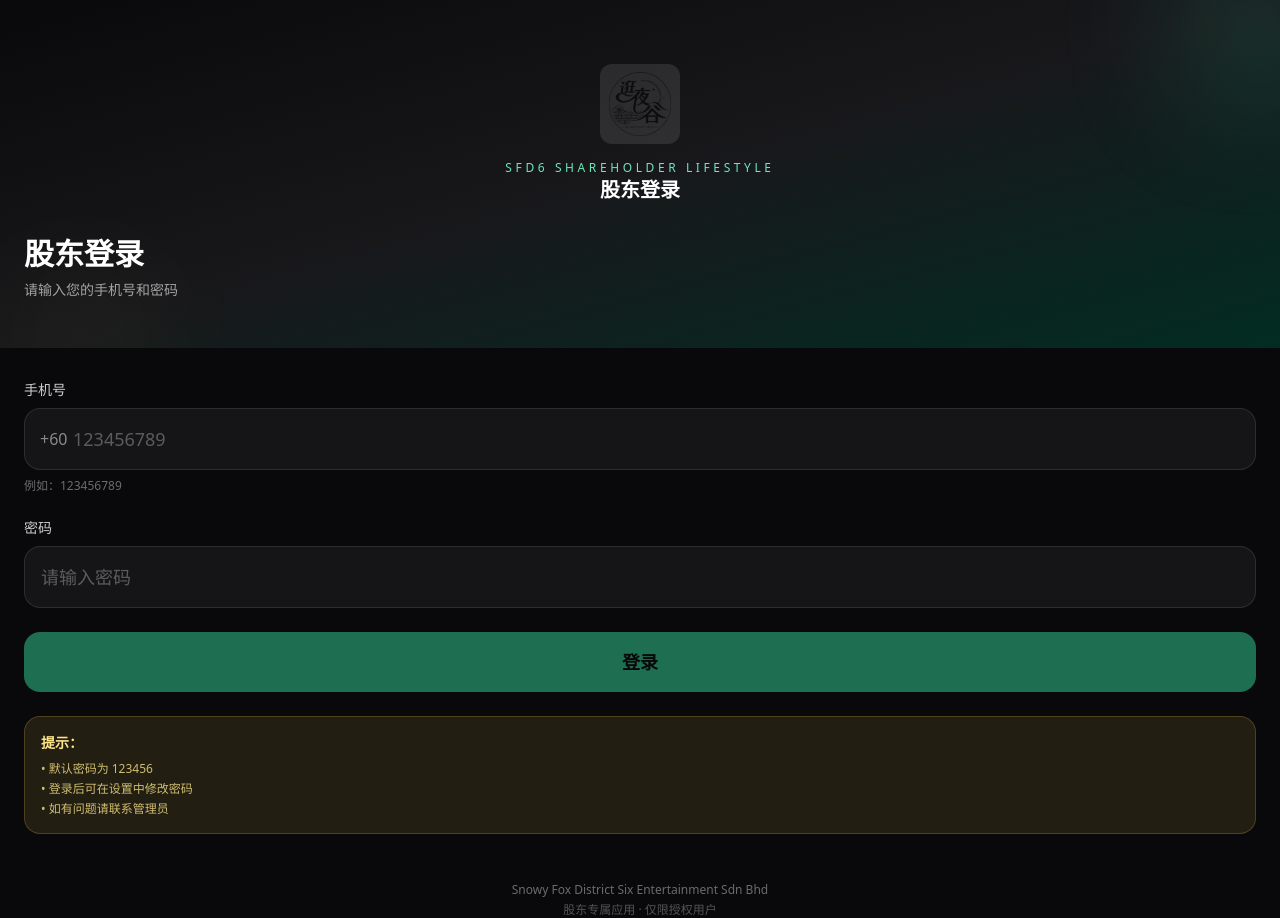
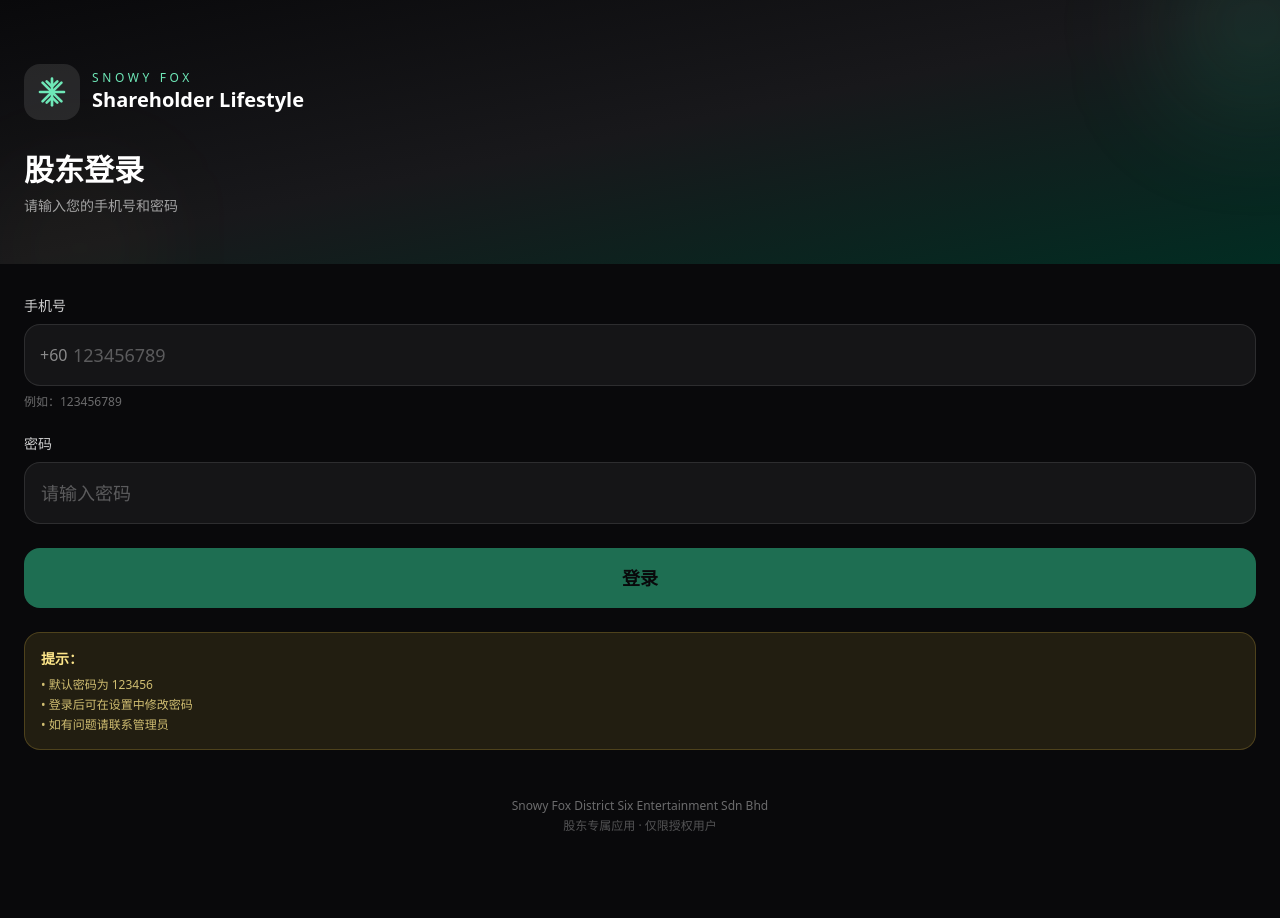
Before and after one commit to DSSB2919/sfd6-shareholder-app, a Next.js app: page /login in a window 1280 px wide. After the commit the page ends 834 px from the top, so only its background shows below. Built offline with nearby package versions, Linux system fonts and the light colour scheme.

Commit message:
Revert: Restore snowflake icon and original branding

```diff
--- a/app/login/page.tsx
+++ b/app/login/page.tsx
@@ -84,16 +84,13 @@
           transition={{ duration: 0.5 }}
           className="relative"
         >
-          {/* Logo */}
-          <div className="flex flex-col items-center">
-            <img
-              src="/logo.png"
-              alt="逛夜谷"
-              className="h-20 w-20 object-contain rounded-xl bg-white/10 p-2"
-            />
-            <div className="mt-4 text-center">
-              <p className="text-xs uppercase tracking-[0.3em] text-emerald-300">SFD6 Shareholder Lifestyle</p>
-              <h1 className="text-xl font-black text-white">股东登录</h1>
+          <div className="flex items-center gap-3">
+            <div className="rounded-2xl bg-white/10 p-3">
+              <Icon name="snow" className="h-8 w-8 text-emerald-300" />
+            </div>
+            <div>
+              <p className="text-xs uppercase tracking-[0.3em] text-emerald-300">Snowy Fox</p>
+              <h1 className="text-xl font-black text-white">Shareholder Lifestyle</h1>
             </div>
           </div>
 
--- a/components/Header.tsx
+++ b/components/Header.tsx
@@ -21,18 +21,15 @@
       <div className="absolute -bottom-16 left-8 h-36 w-36 rounded-full bg-amber-300/10 blur-3xl" />
 
       <div className="relative flex items-center justify-between">
-        <div className="flex items-center gap-3">
-          <img
-            src="/logo.png"
-            alt="逛夜谷"
-            className="h-10 w-10 object-contain rounded-lg bg-white/10 p-1"
-          />
-          <div>
-            <p className="text-xs uppercase tracking-[0.3em] text-emerald-300">SFD6 Shareholder Lifestyle</p>
-            <p className="mt-1 text-sm text-white/60">
-              {shareholder.share_percent}% 股东 · {shareholder.tier}
-            </p>
-          </div>
+        <div>
+          <p className="text-xs uppercase tracking-[0.3em] text-emerald-300">Snowy Fox</p>
+          <h1 className="mt-1 text-2xl font-black leading-tight">Shareholder Lifestyle Club</h1>
+          <p className="mt-1 text-sm text-white/60">
+            {shareholder.share_percent}% 股东 · {shareholder.tier}
+          </p>
+        </div>
+        <div className="rounded-3xl bg-white/10 p-3 backdrop-blur">
+          <Icon name="snow" className="h-7 w-7 text-emerald-300" />
         </div>
       </div>
 
```
